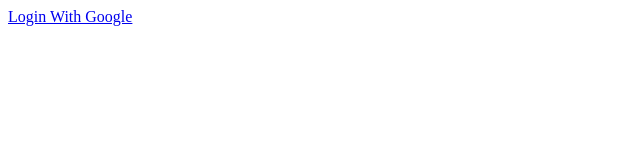
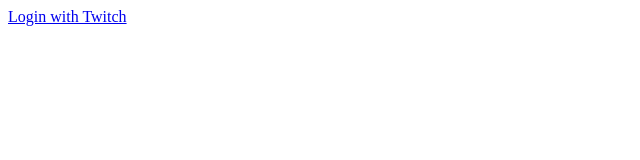
Before and after one commit to sarkis74/lab-12-www-server, a website: page web-server/public/index.html in a window 1280 px wide. Shown: the full height of the page, 0-640 px from the left. Drawn offline with nearby package versions, Linux system fonts and the light colour scheme.

Commit message:
updated html

```diff
--- a/web-server/public/index.html
+++ b/web-server/public/index.html
@@ -6,34 +6,8 @@
 <body>
 <main>
 
-            <div id="oauth"></div>
+    <div><a href="https://id.twitch.tv/oauth2/authorize?client_id=7lazpzs69lrpishz6a8zdxyqkgjfwf&redirect_uri=https://n12-401-lab-12-backend.herokuapp.com/oauth&scope=user:read:email&response_type=code">Login with Twitch</a></div>
 
 </main>
-
-        <script src="http://code.jquery.com/jquery-3.3.1.js"></script>
-
-        <script>
-
-          let googleURL = "https://accounts.google.com/o/oauth2/v2/auth";
-
-          let options = {
-            client_id:'YOUR-GOOGLE-CLIENT-ID',
-            redirect_uri: 'YOUR-SERVER-URL/oauth',
-            scope: 'email openid profile',
-            prompt: 'consent',
-            response_type: 'code'
-          };
-
-          let QueryString = Object.keys(options).map( (key,i) => {
-            return `${key}=` + encodeURIComponent(options[key]);
-          }).join("&");
-
-          let authURL = `${googleURL}?${QueryString}`;
-
-          $('#oauth').append(`<a href="${authURL}">Login With Google</a>`);
-
-        </script>
-
-
 </body>
 </html>
```
Lines whose indentation alone changed are shown as unchanged.
